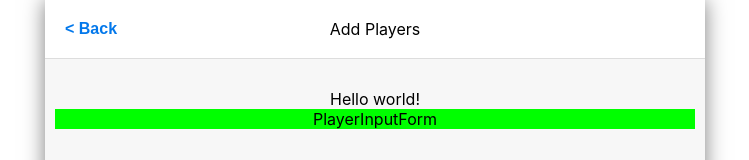
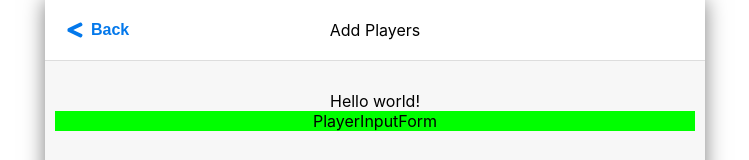
Before and after one commit to christianhalsell/app-street-sports-challenger, a React (Create React App) app: page /inputaddplayers in a window 1280 px wide. Shown: the top 160 px of the page, without its empty margins (265-1014 px from the left). Built offline with nearby package versions, Linux system fonts and the light colour scheme.

Commit message:
Add Players page setup

```diff
--- a/package.json
+++ b/package.json
@@ -9,6 +9,7 @@
     "@testing-library/user-event": "^14.4.3",
     "react": "^18.2.0",
     "react-dom": "^18.2.0",
+    "react-icons": "^4.4.0",
     "react-redux": "^8.0.2",
     "react-router-dom": "^6.4.0",
     "react-scripts": "5.0.1",
--- a/src/components/Button.js
+++ b/src/components/Button.js
@@ -2,6 +2,7 @@ import React from 'react';
 
 import styles from './Button.module.css';
 import Colors from '../constants/Colors';
+import { createAsyncThunk } from '@reduxjs/toolkit';
 
 const Button = ({ children, onClick, type }) => {
   let buttonType = {
--- a/src/components/Button.module.css
+++ b/src/components/Button.module.css
@@ -7,6 +7,9 @@
   font-weight: bold;
   margin: 10px;
   padding: 20px;
-  text-align: center;
   width: 100%;
+
+  display: flex;
+  align-items: center;
+  justify-content: center;
 }
--- a/src/components/Header.module.css
+++ b/src/components/Header.module.css
@@ -9,7 +9,9 @@
 }
 
 .headerLeft {
+  display: flex;
   flex: 1;
+  justify-content: flex-start;
 }
 
 .headerCenter {
@@ -18,6 +20,7 @@
 }
 
 .headerRight {
+  display: flex;
   flex: 1;
-  text-align: right;
+  justify-content: flex-end;
 }
--- a/src/pages/InputAddPlayersPage.js
+++ b/src/pages/InputAddPlayersPage.js
@@ -1,5 +1,6 @@
 import React from 'react';
-import { useNavigate, Link } from 'react-router-dom';
+import { FaLessThan, FaHome } from 'react-icons/fa';
+import { useNavigate } from 'react-router-dom';
 
 import Container from '../components/Container';
 import Header from '../components/Header';
@@ -15,10 +16,16 @@ const InputAddPlayersPage = () => {
         title='Add Players'
         leftContent={
           <Button type='text' onClick={() => navigate(-1)}>
-            &lt; Back
+            <FaLessThan size={20} />{' '}
+            <span style={{ paddingLeft: 6 }}>Back</span>
           </Button>
         }
-        rightContent=''
+        rightContent={
+          ''
+          // <Button type='text' onClick={() => navigate('/')}>
+          //   <FaHome size={26} />
+          // </Button>
+        }
       />
       <Content>
         <div>Hello world!</div>
```
Also changed, not shown: 1 other file (tests, documents, lock files or other folders).
